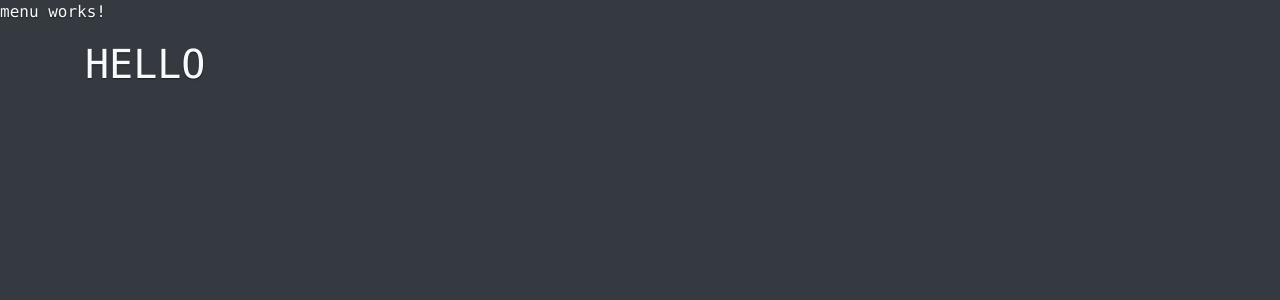
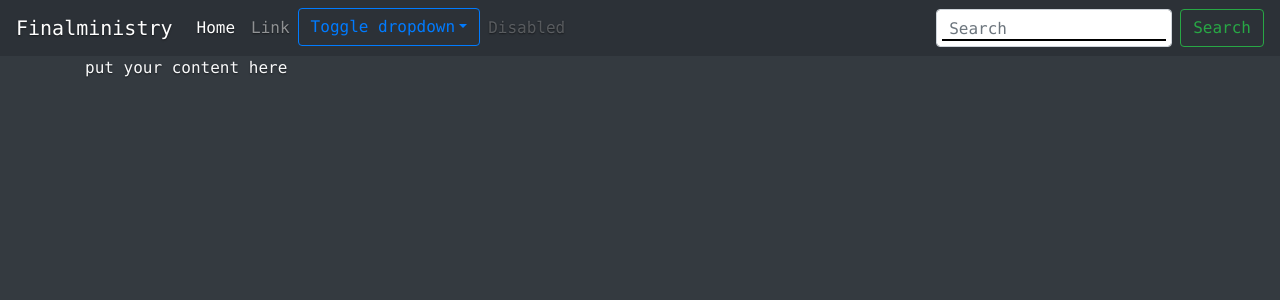
Before and after one commit to hydrogen2oxygen/Finalministry-Territories, an Angular app in the folder src/main/ui/: page / in a window 1280 px wide. Shown: the top 300 px of the page. Built offline with nearby package versions, Linux system fonts and the light colour scheme.

Commit message:
navbar toogle

```diff
--- a/src/main/ui/src/app/components/app/app.component.html
+++ b/src/main/ui/src/app/components/app/app.component.html
@@ -1,5 +1,5 @@
 <app-menu></app-menu>
 <div class="container">
-  <h1>HELLO</h1>
+  put your content here
 </div>
 <router-outlet></router-outlet>
--- a/src/main/ui/src/app/components/menu/menu.component.html
+++ b/src/main/ui/src/app/components/menu/menu.component.html
@@ -1 +1,36 @@
-<p>menu works!</p>
+<nav class="navbar navbar-expand-lg navbar-dark bg-dark2">
+  <a class="navbar-brand" href="#">Finalministry</a>
+  <button class="navbar-toggler" type="button" data-toggle="collapse"
+          data-target="#navbarSupportedContent" aria-controls="navbarSupportedContent"
+          aria-expanded="false" aria-label="Toggle navigation" (click)="isMenuCollapsed = !isMenuCollapsed">
+    <span class="navbar-toggler-icon"></span>
+  </button>
+
+  <div [ngbCollapse]="isMenuCollapsed" class="collapse navbar-collapse" id="navbarSupportedContent">
+    <ul class="navbar-nav mr-auto">
+      <li class="nav-item active">
+        <a class="nav-link" href="#">Home <span class="sr-only">(current)</span></a>
+      </li>
+      <li class="nav-item">
+        <a class="nav-link" href="#">Link</a>
+      </li>
+      <li class="nav-item dropdown">
+        <div ngbDropdown class="d-inline-block">
+          <button class="btn btn-outline-primary" id="dropdownBasic1" ngbDropdownToggle>Toggle dropdown</button>
+          <div ngbDropdownMenu aria-labelledby="dropdownBasic1">
+            <button ngbDropdownItem>Action - 1</button>
+            <button ngbDropdownItem>Another Action</button>
+            <button ngbDropdownItem>Something else is here</button>
+          </div>
+        </div>
+      </li>
+      <li class="nav-item">
+        <a class="nav-link disabled" href="#" tabindex="-1" aria-disabled="true">Disabled</a>
+      </li>
+    </ul>
+    <div class="form-inline my-2 my-lg-0">
+      <input class="form-control mr-sm-2" type="search" placeholder="Search" aria-label="Search" (change)="search()">
+      <button class="btn btn-outline-success my-2 my-sm-0" type="button" (click)="search()">Search</button>
+    </div>
+  </div>
+</nav>
--- a/src/main/ui/src/app/components/menu/menu.component.ts
+++ b/src/main/ui/src/app/components/menu/menu.component.ts
@@ -7,9 +7,14 @@ import { Component, OnInit } from '@angular/core';
 })
 export class MenuComponent implements OnInit {
 
+  isMenuCollapsed:boolean=true;
+
   constructor() { }
 
   ngOnInit() {
   }
 
+  search() {
+
+  }
 }
--- a/src/main/ui/src/styles.sass
+++ b/src/main/ui/src/styles.sass
@@ -32,3 +32,6 @@ input
   background-color: #cd0e00 !important
   color: white
   border: none
+
+.bg-dark2
+  background-color: #2c3137 !important
```
